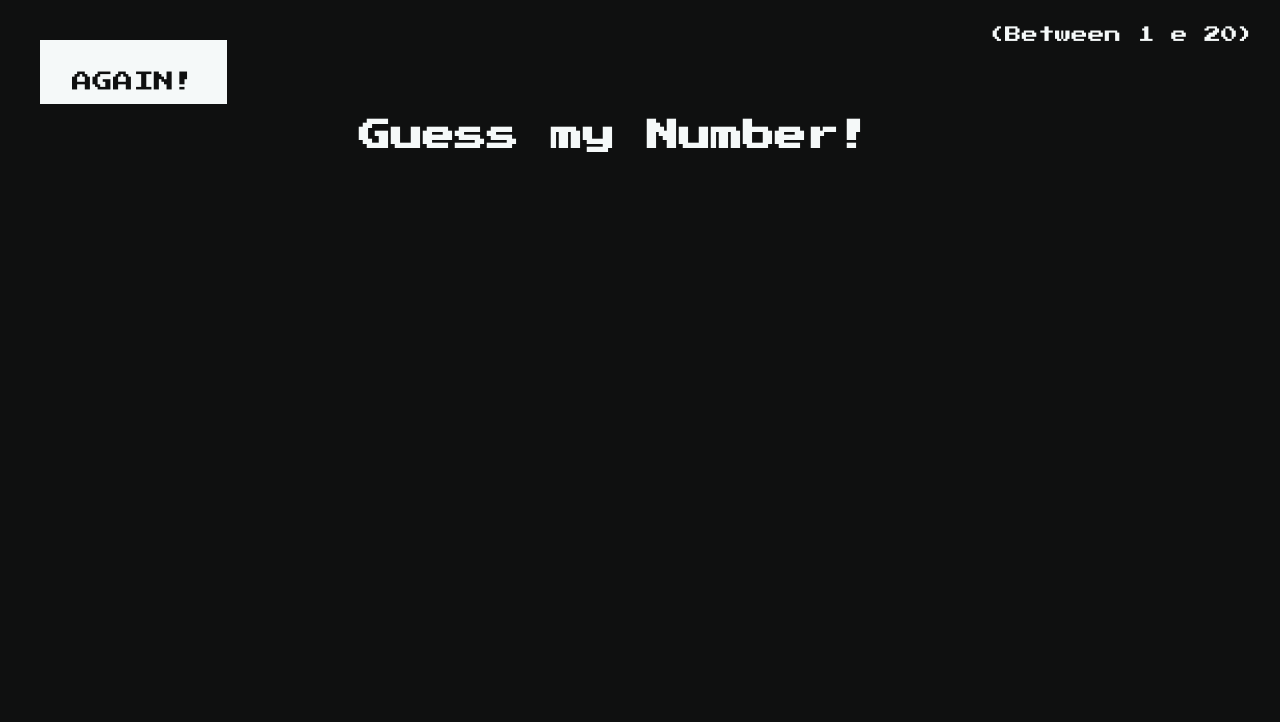
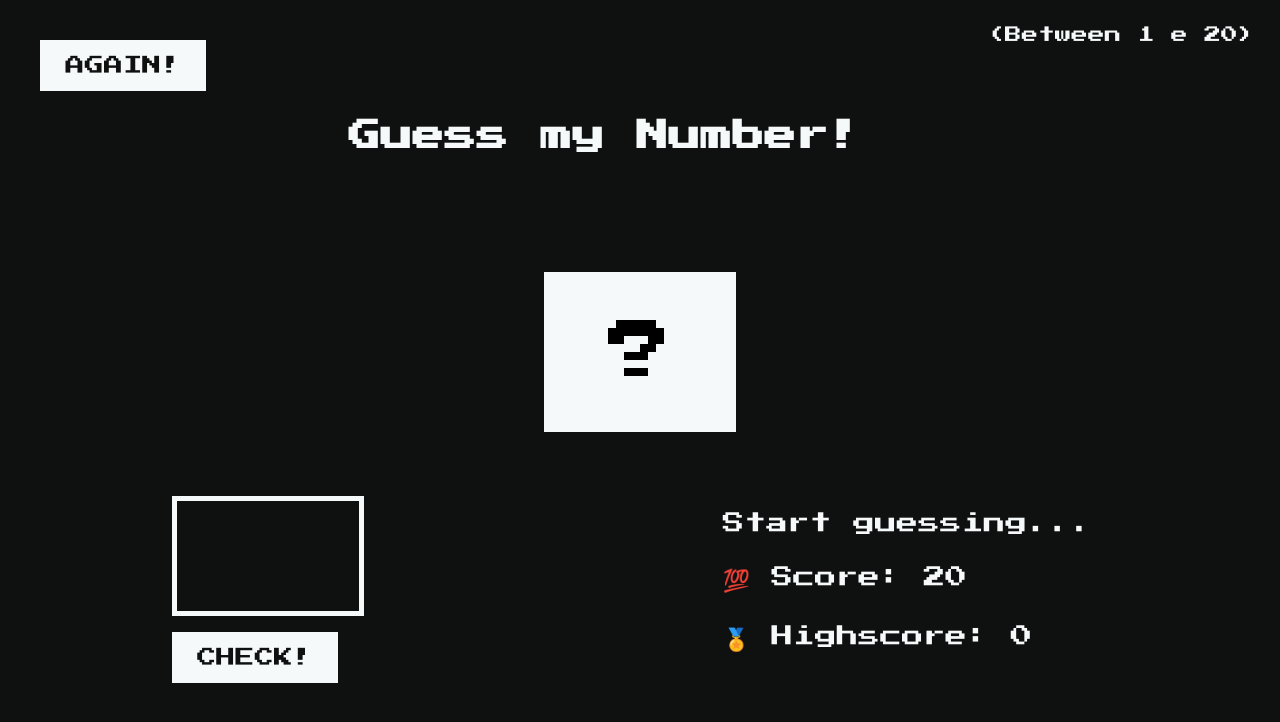
Before and after one commit to KadiPukki/guessthenumber, a plain HTML site: page index.html in a window 1280 px wide. Drawn offline with Linux system fonts and the light colour scheme.

Commit message:
final layout

```diff
--- a/assets/css/style.css
+++ b/assets/css/style.css
@@ -29,27 +29,40 @@ body {
     background-color: var(--black);
 }
 
+/*style Header*/
+
 header {
     display: flex;
     flex-direction: row;
     width: 100%;
 }
 
-.again {
+.btn {
     font-family: 'Press Start 2P', cursive;
     color: var(--black);
     background-color: var(--white);
-    font-size: 1.6vw;
-    height: 2vh;
-    margin: 5vmin;
+    font-size: 1.5vw;
+    height: 1.8vh;
     text-transform: uppercase;
     border: none;
     outline: none;
-    padding: 2.5vw;
+    padding: 2vw;
+    display: flex;
+    justify-content: center;
+    align-items: center;
+}
+
+.btn:hover {
+    background-color: var(--grey);
+    cursor: pointer;
 }
 
 .name {
     color: var(--white);
+}
+
+.name button {
+    margin: 5vmin;
 }
 
 .name h3 {
@@ -61,3 +74,46 @@ header {
     margin: 2vw;
     font-size: 1.3vw;
 }
+/*style Header*/
+
+/*style number*/
+
+.guess {
+    width: 15vw;
+    height: 20vh;
+    font-size: 5vw;
+    background-color: var(--white);
+    margin: auto;
+    display: flex;
+    justify-content:center;
+    align-items: center;
+}
+/*style number*/
+
+/*style main*/
+main {
+    display: flex;
+    flex-direction: row;
+    color: var(--white);
+    margin: 8vh auto 5vh auto;
+    justify-content: space-around;
+
+}
+
+.number input {
+    width: 15vw;
+    height: 15vh;
+    font-size: 4vw;
+    font-family: 'Press Start 2P', cursive;
+    background-color: var(--black);
+    color: var(--white);
+    border-style: solid;
+    border-width: 5px;
+    border-color: var(--white);
+    margin-bottom: 2vh;
+}
+
+.content p {
+    font-size: 1.7vw;
+    padding: 2vh;
+}
--- a/index.html
+++ b/index.html
@@ -10,10 +10,27 @@
 </head>
 <body>
         <header class="name">
-            <button class="again"><a href="#">Again!</a></button>
+            <button class="btn"><a href="#">Again!</a></button>
             <h3>Guess my Number!</h3>
             <p>(Between 1 e 20)</p>
         </header>
+
+        <div>
+            <div class="guess">?</div>
+        </div>
+
+        <main>
+            <div class="number">
+                <input type="number">
+                <button class="btn">Check!</button>
+            </div>
+
+            <div class="content">
+                <p>Start guessing...</p>
+                <p>💯 Score: 20</p>
+                <p>🏅 Highscore: 0</p>
+            </div>
+        </main>
 
 <script src="./assets/js/main.js"></script>
 
```
